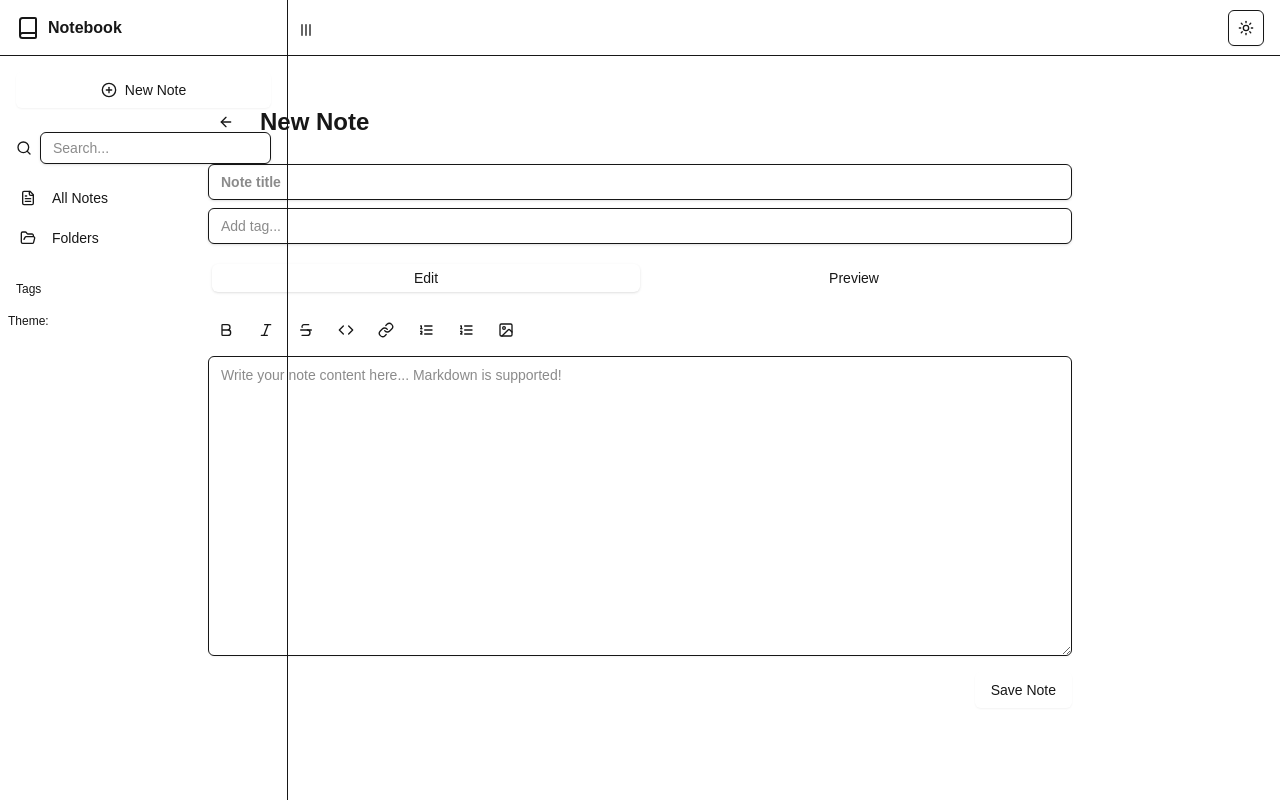
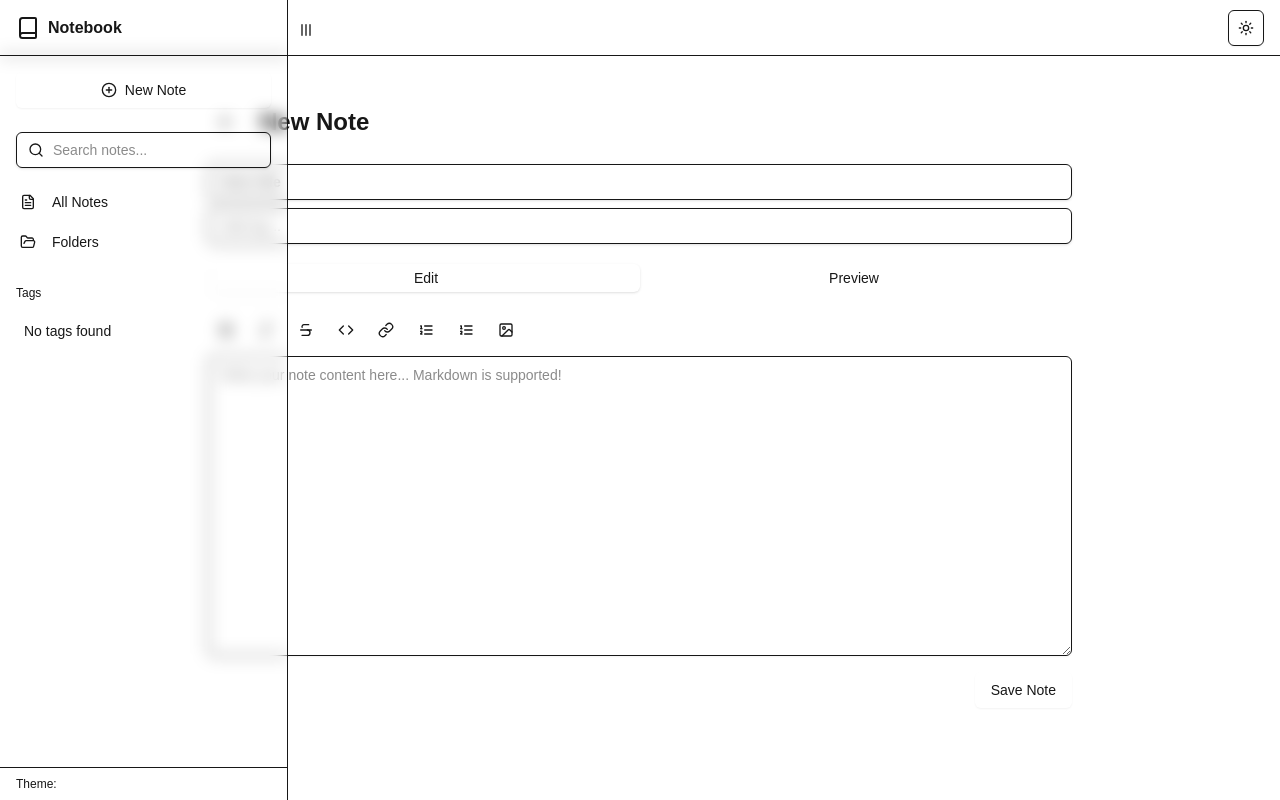
Before and after one commit to duresaguye/notebook, a Next.js app: page /notes/new in a window 1280 px wide. Built offline with nearby package versions, Linux system fonts and the light colour scheme.

Commit message:
view updated

```diff
--- a/app/notes/[id]/page.tsx
+++ b/app/notes/[id]/page.tsx
@@ -4,7 +4,7 @@ import { useEffect, useState } from "react";
 import { useParams, useRouter } from "next/navigation";
 import { NoteView } from "@/components/note-view";
 import { Button } from "@/components/ui/button";
-import { ArrowLeft, Edit, Trash } from "lucide-react";
+import { ArrowLeft, Edit, Trash,Loader2 } from "lucide-react";
 import Link from "next/link";
 import type { Note } from "@/lib/types";
 import { getNoteById, deleteNote } from "@/lib/notes-storage";
@@ -38,7 +38,7 @@ export default function NotePage() {
   };
 
   if (!note) {
-    return <div className="p-8 text-center">Loading...</div>;
+    return  <Loader2 className="animate-spin h-8 w-8 text-primary" />;
   }
 
   return (
--- a/components/ai/note-ai-summary.tsx
+++ b/components/ai/note-ai-summary.tsx
@@ -138,7 +138,7 @@ export function NoteAISummary({ noteContent }: { noteContent: string }) {
             })}
           </div>
         ) : (
-          <p className="text-gray-500 text-center py-4">
+          <p className=" text-center py-4">
             Select a processing type and click the AI icon
           </p>
         )}
--- a/components/sidebar.tsx
+++ b/components/sidebar.tsx
@@ -21,40 +21,52 @@ import { cn } from "@/lib/utils";
 import { getAllTags } from "@/lib/notes-storage";
 import { useTheme } from "next-themes";
 import { Tooltip, TooltipContent, TooltipTrigger } from "@/components/ui/tooltip";
+import { Skeleton } from "@/components/ui/skeleton";
 
 export function Sidebar() {
   const pathname = usePathname();
   const [isOpen, setIsOpen] = useState(true);
   const [tags, setTags] = useState<string[]>([]);
   const [searchQuery, setSearchQuery] = useState("");
+  const [isLoadingTags, setIsLoadingTags] = useState(true);
   const router = useRouter();
   const { theme } = useTheme();
 
   useEffect(() => {
     const loadTags = async () => {
+      try {
         const allTags = await getAllTags();
         setTags(allTags);
+      } catch (error) {
+        console.error("Failed to load tags:", error);
+      } finally {
+        setIsLoadingTags(false);
+      }
     };
     loadTags();
   }, []);
 
   const handleSearchChange = (e: React.ChangeEvent<HTMLInputElement>) => {
     setSearchQuery(e.target.value);
-    router.push(`/notes?search=${e.target.value}`);
+    router.push(`/notes?search=${encodeURIComponent(e.target.value)}`);
+  };
+
+  const isActive = (href: string) => {
+    return pathname === href.split("?")[0];
   };
 
   return (
     <>
       <div
         className={cn(
-          "fixed inset-y-0 z-20 flex h-full flex-col border-r bg-background transition-all duration-300",
+          "fixed inset-y-0 z-20 flex h-full flex-col border-r bg-background/95 backdrop-blur-sm transition-[width] duration-300 ease-in-out",
           isOpen ? "left-0 w-72" : "-left-72 md:left-0 md:w-20"
         )}
       >
         {/* Header */}
         <div className="flex h-14 items-center justify-between border-b px-4">
           <div className={cn("flex items-center gap-2", !isOpen && "md:w-full md:justify-center")}>
-            <Book className="h-6 w-6 shrink-0" />
+            <Book className="h-6 w-6 shrink-0 text-primary" />
             <span className={cn("font-semibold truncate", !isOpen && "md:hidden")}>
               Notebook
             </span>
@@ -74,36 +86,38 @@ export function Sidebar() {
           <Tooltip>
             <TooltipTrigger asChild>
               <Link href="/notes/new" className={cn(!isOpen && "md:w-full md:justify-center")}>
-                <Button className={cn("w-full transition-all", !isOpen && "md:w-10 md:px-0")}>
-                  <PlusCircle className="mr-2 h-4 w-4 md:mr-0" />
+                <Button
+                  className={cn(
+                    "w-full transition-all gap-2 hover:bg-primary/90",
+                    !isOpen && "md:w-10 md:px-0"
+                  )}
+                  variant="default"
+                >
+                  <PlusCircle className="h-4 w-4" />
                   <span className={cn("truncate", !isOpen && "md:hidden")}>New Note</span>
                 </Button>
               </Link>
             </TooltipTrigger>
             <TooltipContent side="right" className={cn(isOpen && "md:hidden")}>
-              New Note
+              Create new note
             </TooltipContent>
           </Tooltip>
         </div>
 
         {/* Search */}
         <div className={cn("px-4 py-2", !isOpen && "md:px-2")}>
-          <Tooltip>
-            <TooltipTrigger asChild>
-              <div className="flex items-center gap-2">
-                <Search className="h-4 w-4 text-muted-foreground shrink-0" />
+          <div className="relative flex items-center">
+            <Search className="absolute left-3 h-4 w-4 text-muted-foreground" />
             <Input
-                  placeholder="Search..."
+              placeholder="Search notes..."
               value={searchQuery}
               onChange={handleSearchChange}
-                  className={cn("h-8 transition-all", !isOpen && "md:w-0 md:opacity-0 md:pointer-events-none")}
+              className={cn(
+                "h-9 pl-9 pr-3 transition-all",
+                !isOpen && "md:w-0 md:opacity-0 md:pointer-events-none"
+              )}
             />
           </div>
-            </TooltipTrigger>
-            <TooltipContent side="right" className={cn(isOpen && "md:hidden")}>
-              Search Notes
-            </TooltipContent>
-          </Tooltip>
         </div>
 
         {/* Navigation */}
@@ -117,9 +131,9 @@ export function Sidebar() {
                 <TooltipTrigger asChild>
                   <Link href={item.href}>
                     <Button
-                      variant={pathname === item.href.split("?")[0] ? "secondary" : "ghost"}
+                      variant={isActive(item.href) ? "secondary" : "ghost"}
                       className={cn(
-                        "w-full justify-start transition-all",
+                        "w-full justify-start transition-all hover:bg-accent/50",
                         !isOpen && "md:justify-center md:px-0"
                       )}
                     >
@@ -136,20 +150,25 @@ export function Sidebar() {
               </Tooltip>
             ))}
 
-            <Separator className={cn("my-2", !isOpen && "md:my-1")} />
+            <Separator className="my-2" />
 
             {/* Tags Section */}
-            <div className={cn("px-2 text-xs font-medium text-muted-foreground", !isOpen && "md:hidden")}>
+            <div className={cn("px-2 text-xs font-medium text-muted-foreground mb-2", !isOpen && "md:hidden")}>
               Tags
             </div>
-            {tags.map((tag) => (
+            {isLoadingTags ? (
+              Array(3).fill(0).map((_, i) => (
+                <Skeleton key={i} className="h-8 w-full rounded-md mx-2" />
+              ))
+            ) : tags.length > 0 ? (
+              tags.map((tag) => (
                 <Tooltip key={tag}>
                   <TooltipTrigger asChild>
-                  <Link href={`/notes?tag=${tag}`}>
+                    <Link href={`/notes?tag=${encodeURIComponent(tag)}`}>
                       <Button
-                      variant="ghost"
+                        variant={isActive(`/notes?tag=${tag}`) ? "secondary" : "ghost"}
                         className={cn(
-                        "w-full justify-start transition-all",
+                          "w-full justify-start transition-all hover:bg-accent/50",
                           !isOpen && "md:justify-center md:px-0"
                         )}
                       >
@@ -162,31 +181,44 @@ export function Sidebar() {
                     {tag}
                   </TooltipContent>
                 </Tooltip>
-            ))}
+              ))
+            ) : (
+              <div className={cn(
+                "px-4 py-2 text-sm text-muted-foreground",
+                !isOpen && "md:hidden"
+              )}>
+                No tags found
+              </div>
+            )}
           </nav>
+        </ScrollArea>
 
-          {/* Theme Indicator */}
-          <div className={cn("p-2 text-xs text-muted-foreground", !isOpen && "md:hidden")}>
-            Theme: {theme}
+        {/* Footer */}
+        <div className="border-t p-2">
+          <div className={cn(
+            "flex items-center justify-between text-xs text-muted-foreground px-2",
+            !isOpen && "md:hidden"
+          )}>
+            <span>Theme:</span>
+            <span className="capitalize">{theme}</span>
           </div>
-        </ScrollArea>
+        </div>
       </div>
 
-      {/* Toggle Button */}
+      {/* Collapse Button */}
       <Button
         variant="ghost"
         size="icon"
         className={cn(
-          "fixed left-4 top-3 z-40 transition-all",
+          "fixed left-4 top-3 z-40 transition-all hover:bg-accent",
           isOpen ? "md:left-72" : "md:left-20"
         )}
         onClick={() => setIsOpen(!isOpen)}
       >
-        {isOpen ? (
-          <Menu className="h-5 w-5 rotate-90" />
-        ) : (
-          <Menu className="h-5 w-5" />
-        )}
+        <Menu className={cn(
+          "h-5 w-5 transition-transform",
+          isOpen ? "rotate-90" : "rotate-0"
+        )} />
       </Button>
     </>
   );
```
Also changed, not shown: app/api/[...route]/route.ts (deleted). Lines whose indentation alone changed are shown as unchanged.
